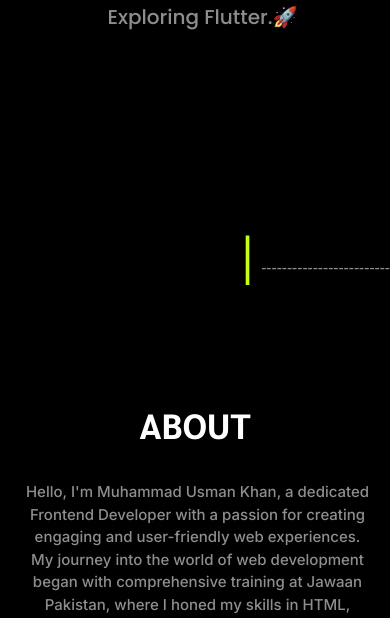
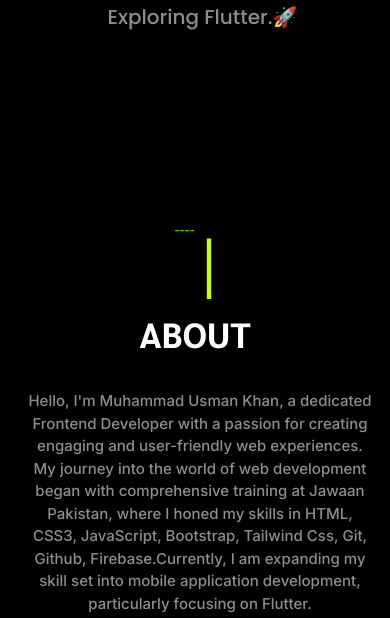
Before and after one commit to Muhammad-Usman08/Personal-Portfolio-Website, a plain HTML site: page index.html in a window 390 px wide. Shown: the part 473-1091 px from the top of the page. Drawn offline with nearby package versions, Linux system fonts and the light colour scheme; some packages are replaced by stand-ins of ours; a script that the page names is missing; a web font is replaced by a local one.

Commit message:
Section end changes has started

```diff
--- a/index.html
+++ b/index.html
@@ -120,7 +120,7 @@
           </div>
           <!-- image -->
           <!-- <div class="col-md-4 col-sm-12">
-            <img class="coding-gif" src="project/WhatsApp_Image_2024-03-30_at_9.39.52_PM__1_-removebg-preview.png" alt="coding-gif" width="100%">
+            <img class="coding-gif" src="project/profile-pic.png" alt="coding-gif" width="100%">
            </div>  -->
           <!-- image end -->
         </div>
@@ -129,15 +129,11 @@
   </section>
 
 
-
   <!-- ========Section end======== -->
   <section>
-    <p class="section-end" style="margin-top: 80px;"><span class="arrow">|</span><span
-        class="main-line">---------------<span class="for-mobile">------</span><span
-          class="line-0">----------</span></span><span class="line-1">--------------------------</span><span
-        class="line-2">--------------</span><span class="line-3">------------------</span><span
-        class="line-4">--------------------------------</span><span class="line-5">--------------</span><span
-        class="line-6">--------------------</span></p>
+    <p class="section-end">
+      <span class="arrow">|</span>
+      <span class=" dotted-line">----</span></p>
   </section>
 
 
@@ -163,15 +159,14 @@
 
 
 
-  <section>
-    <!-- ========Section end======== -->
+  <!-- <section>
     <p class="section-end-2" style="margin-top: -40px;"><span class="main-line">---------------<span
           class="for-mobile">------</span><span class="line-0">----------</span></span><span
         class="line-1">--------------------------</span><span class="line-2">--------------</span><span
         class="line-3">------------------</span><span class="line-4">--------------------------------</span><span
         class="line-5">--------------</span><span class="line-6">--------------------</span><span class="arrow">|</span>
     </p>
-  </section>
+  </section> -->
 
 
 
@@ -208,14 +203,14 @@
 
 
   <!-- ========Section end======== -->
-  <section>
+  <!-- <section>
     <p class="section-end" style="margin-top: 30px;"><span class="arrow">|</span><span
         class="main-line">---------------<span class="for-mobile">------</span><span
           class="line-0">----------</span></span><span class="line-1">--------------------------</span><span
         class="line-2">--------------</span><span class="line-3">------------------</span><span
         class="line-4">--------------------------------</span><span class="line-5">--------------</span><span
         class="line-6">--------------------</span></p>
-  </section>
+  </section> -->
 
 
 
@@ -242,7 +237,7 @@
           <img class="Certificates Css" src="Certificates/css.png" alt="Certificate">
         </div>
         <div class="col-md-4">
-          <img  class="Certificates Css" src="Certificates/cisco.png" alt="Certificate">
+          <img class="Certificates Css" src="Certificates/cisco.png" alt="Certificate">
         </div>
 
 
@@ -254,15 +249,14 @@
 
 
 
-  <section>
-    <!-- ========Section end======== -->
+  <!-- <section>
     <p class="section-end-2"><span class="main-line">---------------<span
           class="for-mobile">------</span><span class="line-0">----------</span></span><span
         class="line-1">--------------------------</span><span class="line-2">--------------</span><span
         class="line-3">------------------</span><span class="line-4">--------------------------------</span><span
         class="line-5">--------------</span><span class="line-6">--------------------</span><span class="arrow">|</span>
     </p>
-  </section>
+  </section> -->
 
 
 
@@ -376,14 +370,14 @@
 
 
   <!-- ========Section end======== -->
-  <section>
+  <!-- <section>
     <p class="section-end" style="margin-top: -50px;"><span class="arrow">|</span><span
         class="main-line">---------------<span class="for-mobile">------</span><span
           class="line-0">----------</span></span><span class="line-1">--------------------------</span><span
         class="line-2">--------------</span><span class="line-3">------------------</span><span
         class="line-4">--------------------------------</span><span class="line-5">--------------</span><span
         class="line-6">--------------------</span></p>
-  </section>
+  </section> -->
 
 
 
@@ -516,15 +510,14 @@
 
 
 
-  <section>
-    <!-- ========Section end======== -->
+  <!-- <section>
     <p class="section-end-2" style="margin-top: 100px;"><span class="main-line">---------------<span
           class="for-mobile">------</span><span class="line-0">----------</span></span><span
         class="line-1">--------------------------</span><span class="line-2">--------------</span><span
         class="line-3">------------------</span><span class="line-4">--------------------------------</span><span
         class="line-5">--------------</span><span class="line-6">--------------------</span><span class="arrow">|</span>
     </p>
-  </section>
+  </section> -->
 
 
 
--- a/style.css
+++ b/style.css
@@ -447,35 +447,55 @@
 
 /* line styling */
 .section-end {
-    margin-top: 0px;
     text-align: end;
-    color: #8e8e8e;
-}
-
-
-.section-end-2 {
+    color: #535151;
+}
+
+.arrow {
+    font-size: 70px;
+    color: #c5ff18;
+    position: absolute;
+    z-index: 2;
+    left: calc(50% - 2.5px);
+    width: 5px;
+    height: 100px;
+}
+
+.dotted-line{
+    position: absolute;
+    z-index: 2;
+    left: 0;
+    width: 50%;
+    border-bottom: 1px dashed var(primary 1 color);
+    color: #52cc00;
+}
+
+/* .section-end span{
+    z-index: 2;
+    top: 100%;
+    left:0;
+    width: 50%;
+} */
+
+
+/* .section-end-2 {
     margin-top: 50px;
-    color: #8e8e8e;
-}
-
-
-.arrow {
-    font-size: 60px;
-    color: #c5ff18;
-}
+    color: #535151;
+} */
+
 
 @media(max-width:400px) {
     .arrow {
-        font-size: 50px;
-    }
-}
-
-.line-1 {
+        font-size: 60px;
+    }
+}
+
+/* .line-1 {
     width: 100%;
     height: 100%;
-}
-
-@media(max-width:9200px)and (min-width:1691px) {
+} */
+
+/* @media(max-width:9200px)and (min-width:1691px) {
     .line-0 {
         display: none;
     }
@@ -535,7 +555,7 @@
     .for-mobile {
         display: none;
     }
-}
+} */
 
 
 
@@ -621,11 +641,11 @@
 }
 
 
-@media(max-width : 400px) {
+@media(max-width : 430px) {
     .sec-2-para {
         font-size: 15px;
         margin-left: 12px;
-        margin-right: 7px;
+        margin-right: 2px;
         text-align: center;
     }
 
```
Also changed, not shown: project/WhatsApp_Image_2024-03-30_at_9.39.52_PM__1_-removebg-preview.png (deleted), project/profile-pic.png (added). Lines whose indentation alone changed are shown as unchanged.
